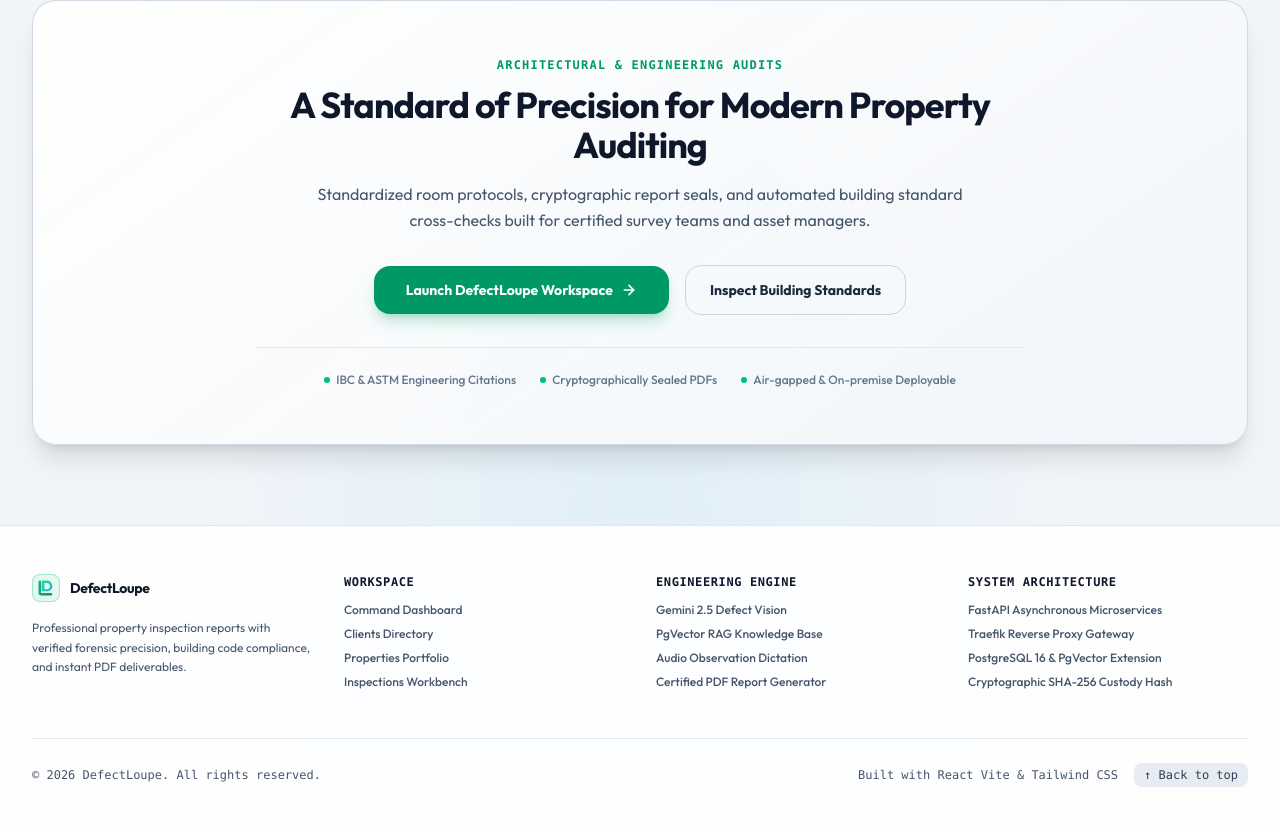
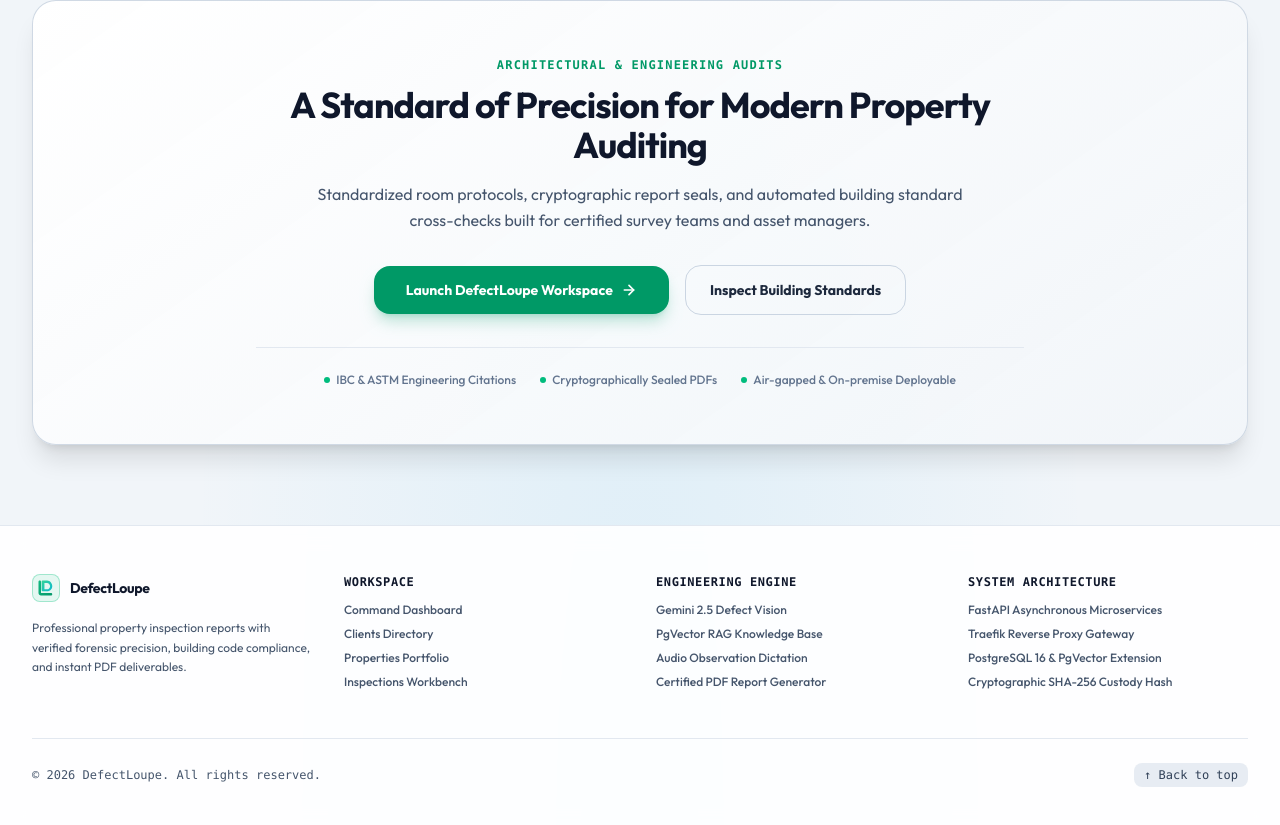
Before and after one commit to mrehankarim/defectLoupe-Smart-AI-inspection-Reports-with-Effortless-Speed, a React (Vite) app in the folder web/: page / in a window 1280 px wide. Shown: the part 2704-3529 px from the top of the page. Built offline with nearby package versions, Linux system fonts and the light colour scheme; no server answers.

Commit message:
Remove tech stack credit from footer

```diff
--- a/web/src/components/layout/Footer.tsx
+++ b/web/src/components/layout/Footer.tsx
@@ -93,7 +93,6 @@
         <div className="pt-6 border-t border-slate-200 dark:border-slate-800/80 flex flex-col sm:flex-row items-center justify-between gap-4 text-xs font-mono text-slate-600 dark:text-slate-400">
           <p>© 2026 DefectLoupe. All rights reserved.</p>
           <div className="flex items-center gap-4">
-            <span className="hidden sm:inline">Built with React Vite & Tailwind CSS</span>
             <button
               onClick={scrollToTop}
               className="inline-flex items-center gap-1 px-2.5 py-1 rounded-lg bg-slate-200/80 dark:bg-slate-800/80 hover:bg-slate-300 dark:hover:bg-slate-700 text-slate-700 dark:text-slate-200 transition-colors cursor-pointer font-medium"
```
